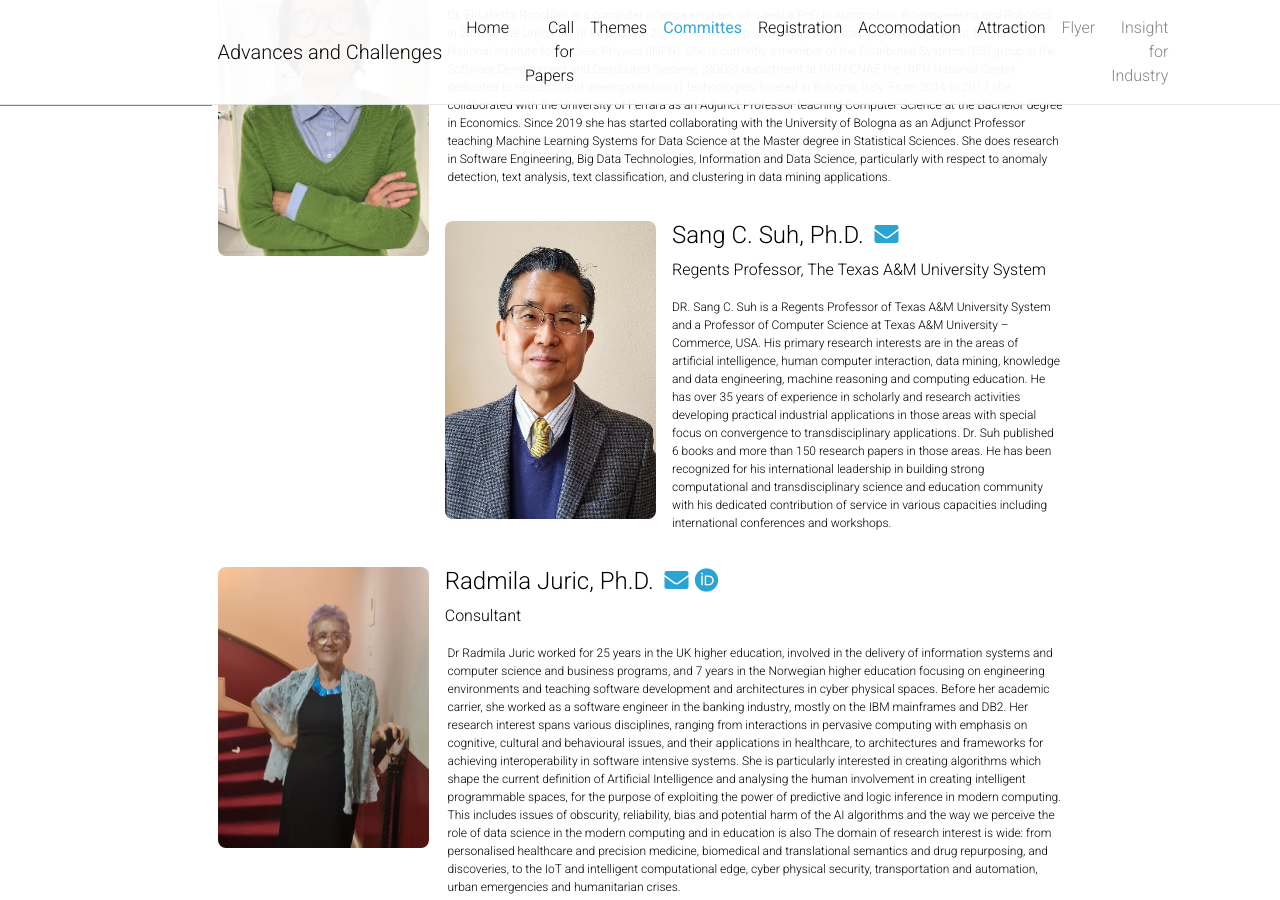
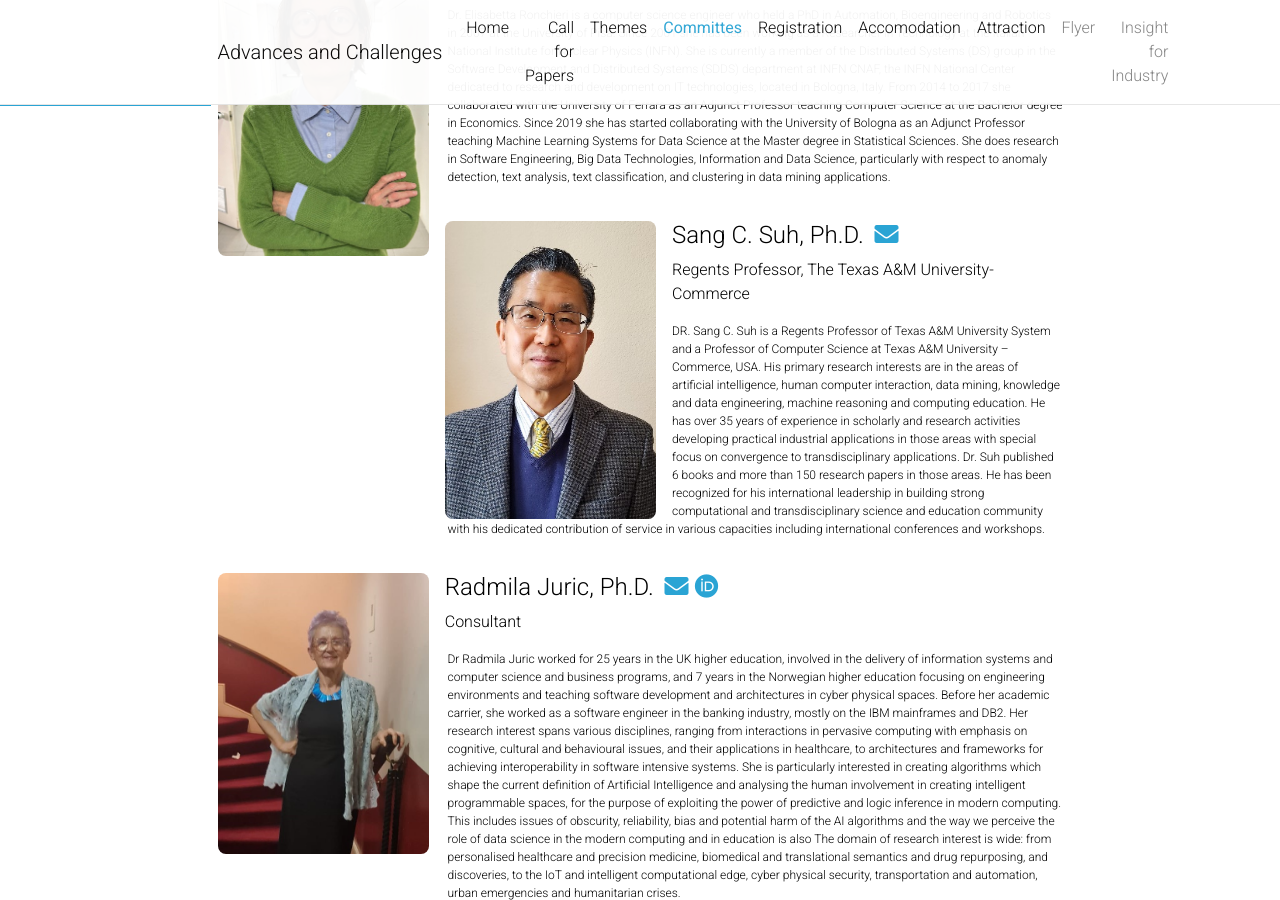
Before and after one commit to GenAI4DPS/advances-challenges, a Jekyll site: the page built from _pages/committees.md, in a window 1280 px wide and 900 px high, scrolled down 462 px. Built offline with Jekyll 4.4.1, drawn with Linux system fonts in a browser that asks for light colours; comment, search, counter and statistics services are not loaded; a style sheet for code colours, icons or effects is not loaded.

Commit message:
Update committees.md

```diff
--- a/_pages/committees.md
+++ b/_pages/committees.md
@@ -31,7 +31,7 @@ nav_order: 4
     <h4>Sang C. Suh, Ph.D.
       <a href="mailto:Sang.Suh@tamuc.edu" title="email"><i class="fas fa-envelope" style="margin-left: 5px;"></i></a>
     </h4>
-    <p> Regents Professor, The Texas A&M University System </p>
+    <p> Regents Professor, The Texas A&M University-Commerce </p>
   </div>
   <p class="bio">
     DR. Sang C. Suh is a Regents Professor of Texas A&M University System and a Professor of Computer Science at Texas A&M University – Commerce, USA. His primary research interests are in the areas of artificial intelligence, human computer interaction, data mining, knowledge and data engineering, machine reasoning and computing education. He has over 35 years of experience in scholarly and research activities developing practical industrial applications in those areas with special focus on convergence to transdisciplinary applications. Dr. Suh published 6 books and more than 150 research papers in those areas. He has been recognized for his international leadership in building strong computational and transdisciplinary science and education community with his dedicated contribution of service in various capacities including international conferences and workshops.
```
